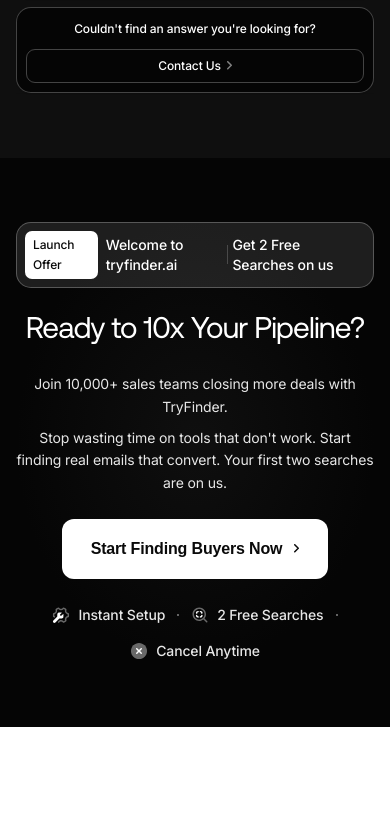
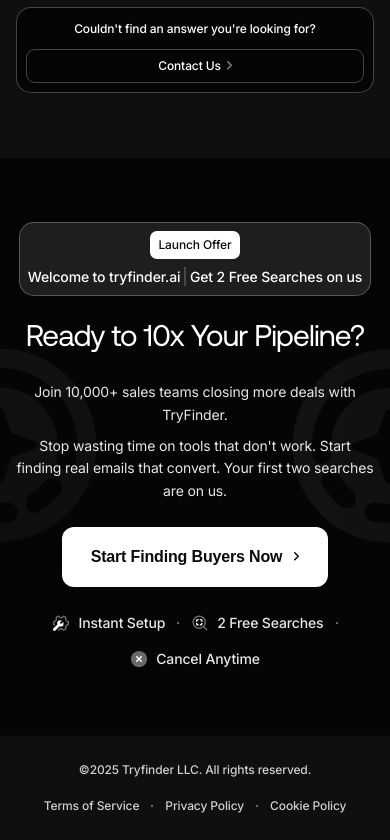
Before and after one commit to nguyen-collab/try-finder, a Next.js app: page / in a window 390 px wide. Shown: the part 5084-5924 px from the top of the page. Before the commit the page ends 5811 px from the top, so only its background shows below. Built offline with nearby package versions, Linux system fonts and the light colour scheme; a web font is replaced by a local one.

Commit message:
Add background image to Footer and integrate CopyRight component
- Introduced a new background image in the Footer component for enhanced visual appeal.
- Updated the Home page layout to include the new CopyRight component.
- Refactored Footer styling for improved structure and responsiveness.

```diff
--- a/src/app/page.tsx
+++ b/src/app/page.tsx
@@ -1,9 +1,11 @@
+import Image from 'next/image';
 import Feature from '@/components/Feature';
 import Hero from '../components/Hero';
 import Solution from '@/components/Solution';
 import Pricing from '@/components/Pricing';
 import Faq from '@/components/Faq';
 import Footer from '@/components/Footer';
+import CopyRight from '@/components/CopyRight';
 
 export default function Home() {
   return (
@@ -33,9 +35,36 @@
           <Faq />
         </div>
       </div>
-      <div className="bg-gray-500">
+      <div className="bg-gray-500 relative">
         <div className="container mx-auto px-4 sm:px-6 lg:px-8 xl:px-12 py-16 sm:py-20 lg:py-28">
           <Footer />
+        </div>
+
+        {/* Background Images */}
+        <div className="absolute top-1/2 left-0 -translate-y-1/2 -translate-x-1/2 w-[200px] h-[200px] sm:w-[300px] sm:h-[300px] md:w-[400px] md:h-[400px] lg:w-[500px] lg:h-[500px] xl:w-[540px] xl:h-[540px]">
+          <Image
+            src="/footer/subtract-main.png"
+            className="w-full h-full object-contain"
+            width={540}
+            height={540}
+            sizes="(max-width: 640px) 200px, (max-width: 768px) 300px, (max-width: 1024px) 400px, (max-width: 1280px) 500px, 540px"
+            alt=""
+          />
+        </div>
+        <div className="absolute top-1/2 right-0 -translate-y-1/2 translate-x-1/2 w-[200px] h-[200px] sm:w-[300px] sm:h-[300px] md:w-[400px] md:h-[400px] lg:w-[500px] lg:h-[500px] xl:w-[540px] xl:h-[540px]">
+          <Image
+            src="/footer/subtract-main.png"
+            className="w-full h-full object-contain rotate-270"
+            width={540}
+            height={540}
+            sizes="(max-width: 640px) 200px, (max-width: 768px) 300px, (max-width: 1024px) 400px, (max-width: 1280px) 500px, 540px"
+            alt=""
+          />
+        </div>
+      </div>
+      <div className="bg-gray-200">
+        <div className="container mx-auto">
+          <CopyRight />
         </div>
       </div>
     </div>
--- a/src/components/CopyRight.tsx
+++ b/src/components/CopyRight.tsx
@@ -1,7 +1,7 @@
 export default function CopyRight() {
   return (
-    <div className="w-full min-h-[669px] text-left text-num-14 text-white font-inter relative overflow-hidden">
-      <div className="bg-gray-200 border-gray-900 border-solid border-t flex items-center justify-between py-6 px-4 sm:px-6 lg:px-[285px]">
+    <div className="w-full text-left text-num-14 text-white font-inter relative overflow-hidden">
+      <div className="bg-gray-200 border-gray-900 border-solid border-t flex flex-col md:flex-row items-center justify-between py-6 px-4 sm:px-6 gap-4 md:gap-0">
         <div className="tracking-num--0_01 leading-num-20 font-medium opacity-[0.8] text-xs sm:text-sm lg:text-base">
           ©2025 Tryfinder LLC. All rights reserved.
         </div>
--- a/src/components/Footer.tsx
+++ b/src/components/Footer.tsx
@@ -1,7 +1,6 @@
 import Image from 'next/image';
 import {
   ArrowRightSmall2Icon,
-  ArrowRightSmallIcon,
   CancelCircle2Icon,
   ConfigurationIcon,
   SearchFocusIcon,
@@ -10,38 +9,13 @@
 export default function Footer() {
   return (
     <footer className="w-full text-left text-num-14 text-white font-inter relative overflow-hidden">
-      {/* Background Gradient */}
-      <div className="absolute inset-0 [background:radial-gradient(50%_50%_at_50%_50%,_#0f0f0f,_#050505)]" />
-
-      {/* Background Images */}
-      <div className="absolute top-8 left-0 w-[540px] h-[540px] opacity-[0.05] overflow-hidden lg:flex items-center justify-center z-50">
-        <Image
-          src="/footer/subtract-left.png"
-          className="w-full h-full object-cover [transform:scale(1)] z-50"
-          width={540}
-          height={540}
-          sizes="100vw"
-          alt=""
-        />
-      </div>
-      <div className="absolute top-8 right-0 w-[540px] h-[540px] opacity-[0.05] overflow-hidden hidden lg:flex items-center justify-center">
-        <Image
-          src="/footer/subtract-right.png"
-          className="w-full h-full object-cover [transform:scale(1.038)]"
-          width={540}
-          height={540}
-          sizes="100vw"
-          alt=""
-        />
-      </div>
-
       {/* Main Content */}
       <div className="relative z-10 flex flex-col">
         {/* CTA Section */}
         <main className="flex-1 flex flex-col items-center justify-center">
           <div className="max-w-[942px] w-full flex flex-col items-center gap-6 sm:gap-8 lg:gap-[25px]">
             {/* Launch Offer Badge */}
-            <div className="rounded-[15px] bg-gray-1300 border-gray-1200 border-solid border flex items-center justify-center p-2 sm:p-3 lg:p-2.5 gap-2 sm:gap-3 lg:gap-2.5 text-gray-300">
+            <div className="rounded-[15px] bg-gray-1300 border-gray-1200 border-solid border flex flex-col sm:flex-row items-center justify-center p-2 sm:p-3 lg:p-2.5 gap-2 sm:gap-3 lg:gap-2.5 text-gray-300">
               <div className="rounded-[7px] bg-white flex items-center justify-center py-1 px-2">
                 <div className="tracking-num--0_01 leading-num-20 font-medium text-xs sm:text-sm lg:text-base">
                   Launch Offer
```
Also changed, not shown: public/footer/subtract-main.png (added).
